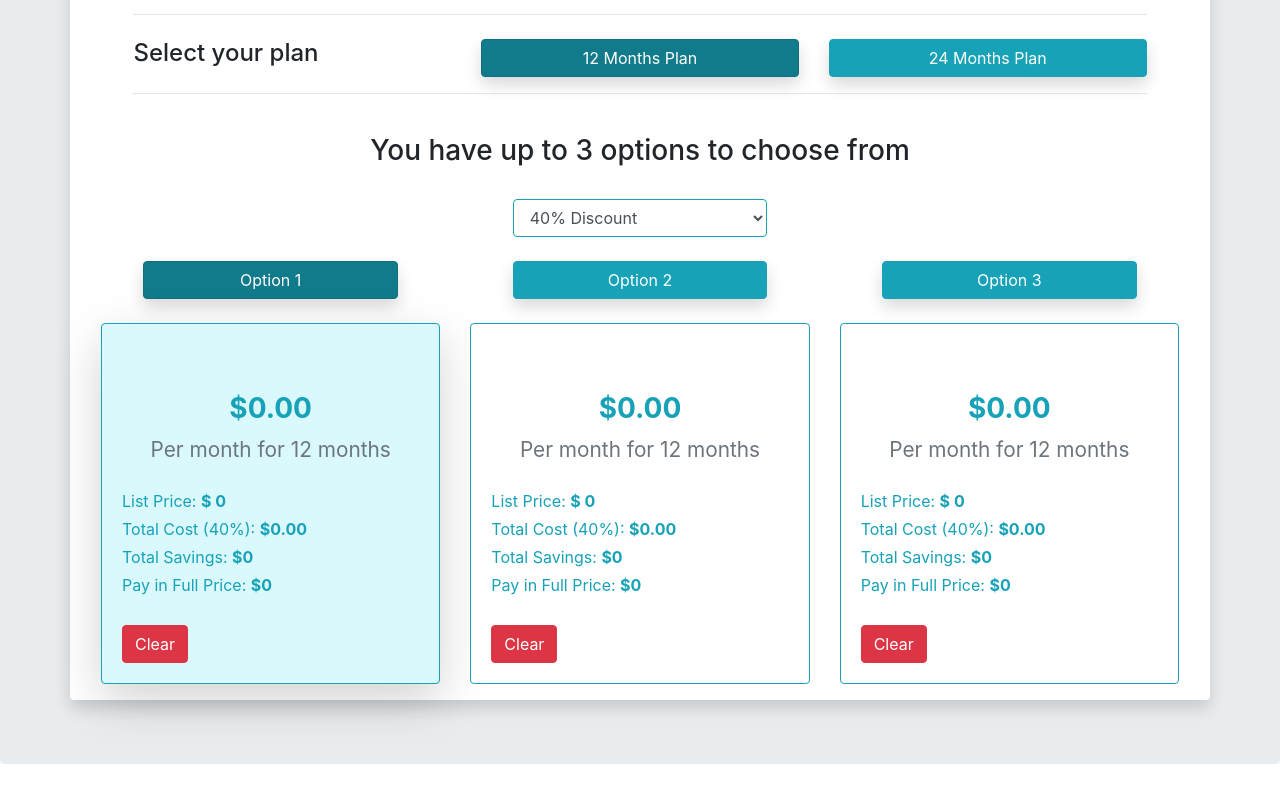
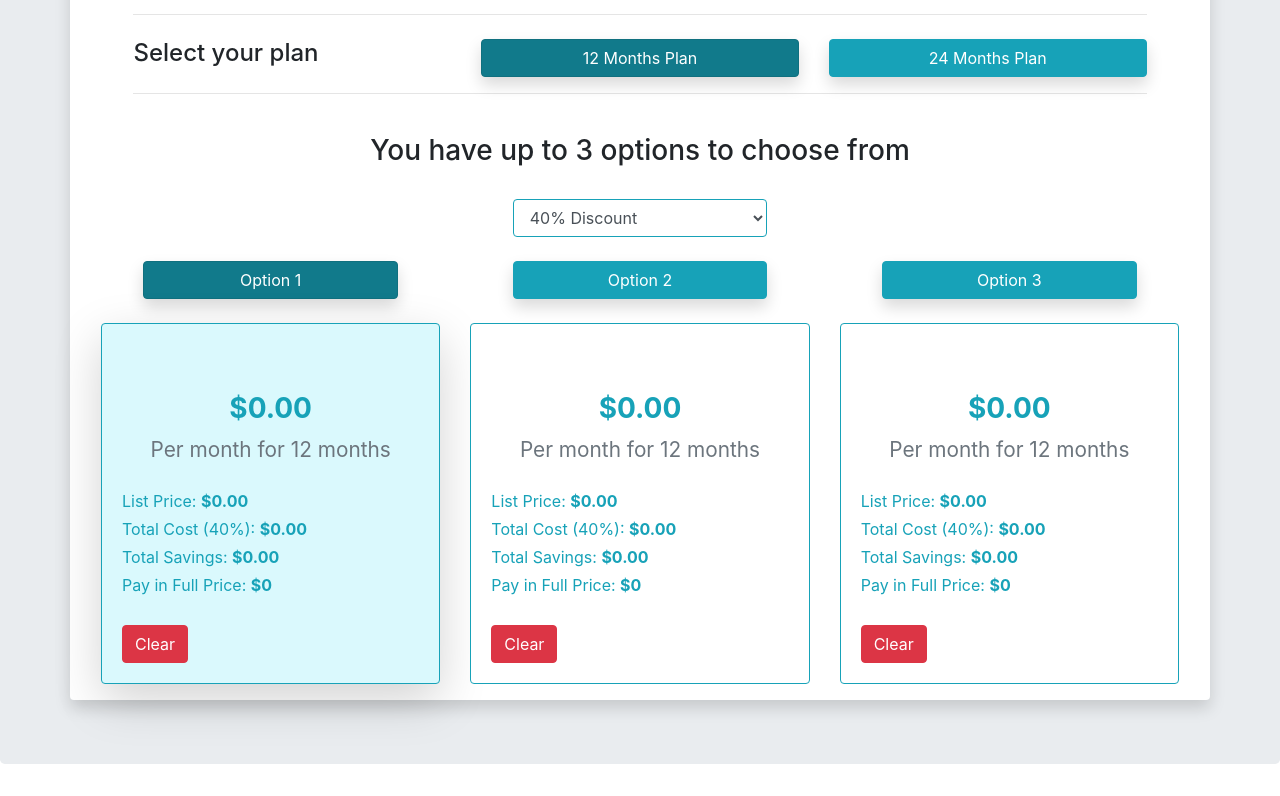
Before and after one commit to Ahmad-Saleh89/quote-calculator, an Angular app: page /home in a window 1280 px wide. Shown: the part 466-1262 px from the top of the page. Built offline with nearby package versions, Linux system fonts and the light colour scheme.

Commit message:
2 files modified

```diff
--- a/src/app/regular-price/option-panel/option-panel.component.html
+++ b/src/app/regular-price/option-panel/option-panel.component.html
@@ -22,9 +22,9 @@
     </div>
     <br>
 
-    <p class="mb-1 text-info">List Price: <strong>$ {{ listPrice }}</strong></p>
+    <p class="mb-1 text-info">List Price: <strong>{{ listPrice | currency}}</strong></p>
     <p class="mb-1 text-info">Total Cost ({{ cost[1]}}%): <strong>{{ cost[0] * cost[2] | currency }}</strong></p>
-    <p class="mb-1 text-info">Total Savings: <strong>$0</strong></p>
+    <p class="mb-1 text-info">Total Savings: <strong>{{ listPrice - (cost[0] * cost[2]) | currency }}</strong></p>
     <p class="mb-1 text-info">Pay in Full Price: <strong>$0</strong></p>
 
     <br><a class="btn btn-danger text-white" (click)="clearOption(optionIndex)">Clear</a>
--- a/src/app/regular-price/regular-price.component.ts
+++ b/src/app/regular-price/regular-price.component.ts
@@ -33,7 +33,6 @@
         if(option.length) {
           option.map(course => {
             this.listPrices[x] += course.price;
-            console.log(this.listPrices)
           })
         }
       })
```
